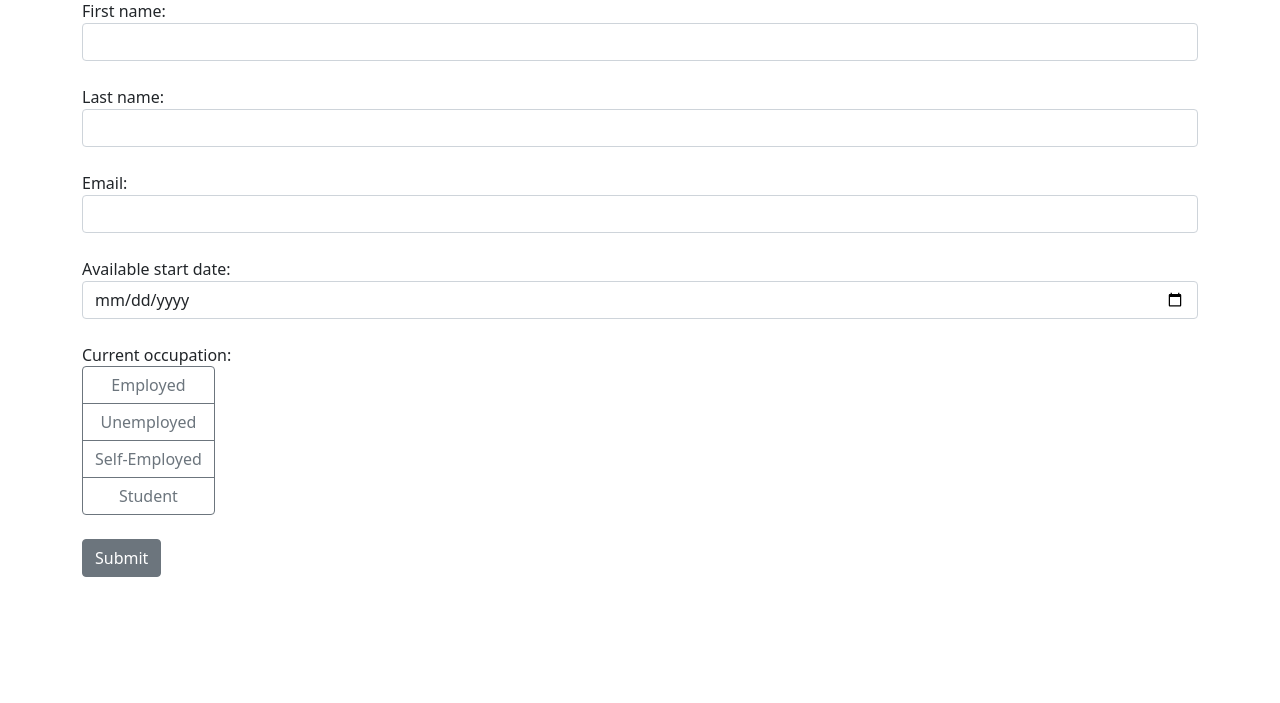
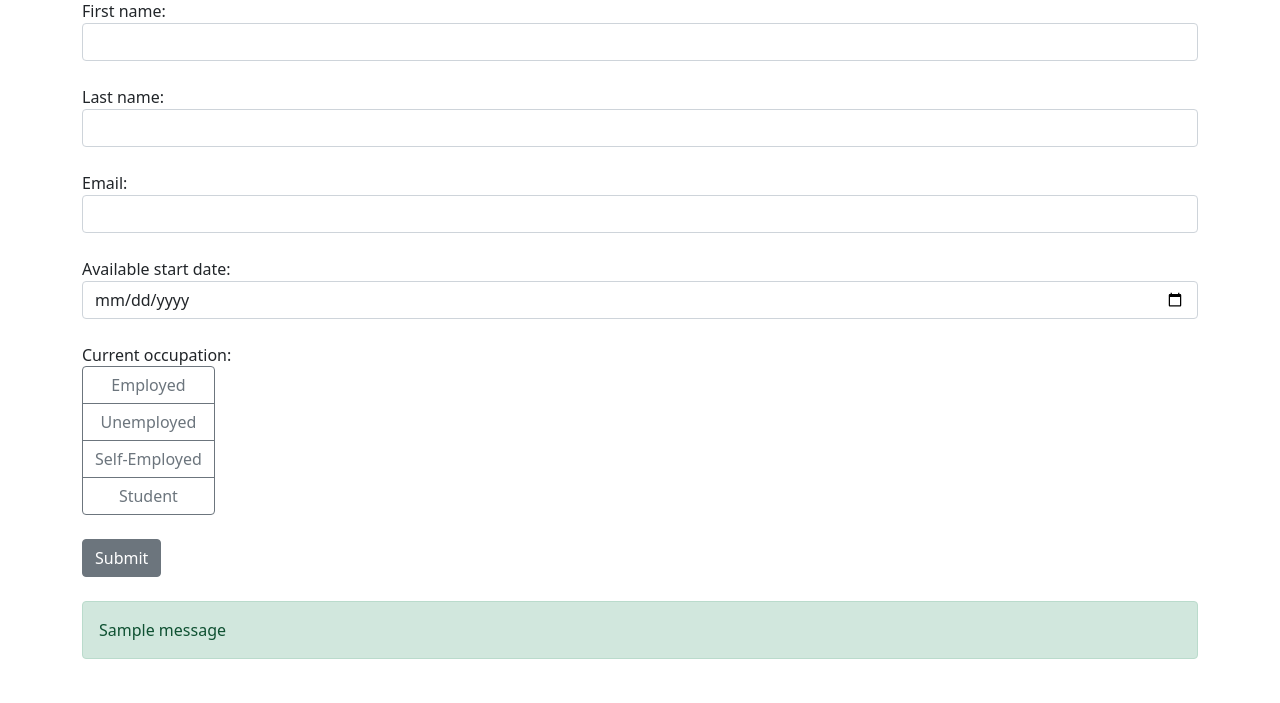
Before and after one commit to MykolaKorbut/app16-Job-application-form, a Flask app: page / in a window 1280 px wide. Shown: the part 97-800 px from the top of the page. Run offline with Flask 3, Linux system fonts and the light colour scheme; tables that the repository leaves empty hold one stand-in row (values such as "Sample post"); one stand-in notice (Sample message) is shown.

Commit message:
Showing Submission Notification

```diff
--- a/app.py
+++ b/app.py
@@ -32,6 +32,8 @@ def index():
                     email=email, date=date_obj, occupation=occupation)
         db.session.add(form)
         db.session.commit()
+        flash(f"{first_name}, your form was submitted successfully!",
+              "success")
 
     return render_template("index.html")
 
--- a/templates/index.html
+++ b/templates/index.html
@@ -48,7 +48,16 @@
                     <label class="btn btn-outline-secondary" for="student">Student</label>
                 </div>
             </div>
-            <button class="btn btn-secondary mb-4" type="submit">Submit</classbutton>
+            <button class="btn btn-secondary mb-4" type="submit">Submit</button>
+            {% with messages = get_flashed_messages() %}
+            {% if messages %}
+            <div class="alert alert-success">
+                {% for message in messages %}
+                    {{ message }}
+                {% endfor %}
+            </div>
+            {% endif %}
+            {% endwith %}
         </form>
     </div>
     <script src="https://code.jquery.com/jquery-3.6.0.min.js"></script>
```
Also changed, not shown: instance/data.db.
